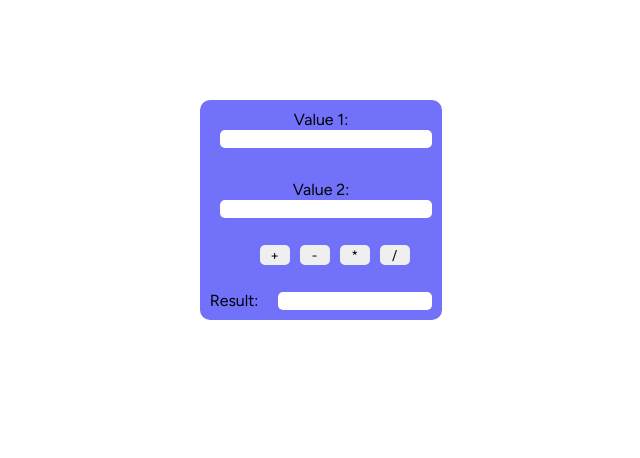
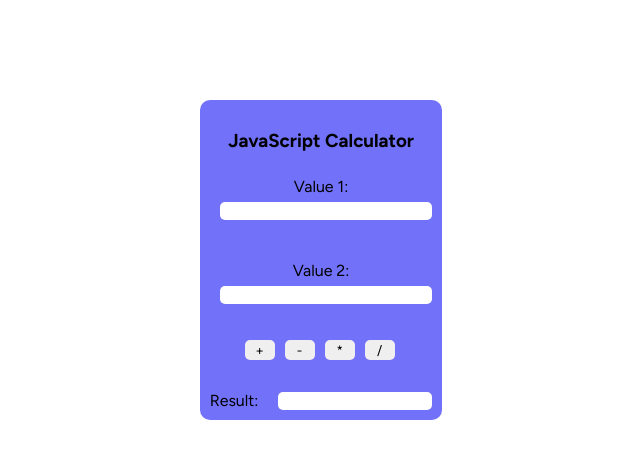
Before and after one commit to mushyRumble2286/simple-js-calculator, a plain HTML site: page index.html in a window 1280 px wide. Shown: the whole page, without its empty margins (319-959 px from the left). Drawn offline with Linux system fonts and the light colour scheme.

Commit message:
Update index.html

```diff
--- a/index.html
+++ b/index.html
@@ -24,7 +24,7 @@
         .operators{
             margin-top: 5px;
             margin-bottom: 25px;
-            margin-left: 50px;
+            margin-left: 35px;
             display: flex;
             gap: 10px;
         }
@@ -45,7 +45,7 @@
             display: flex;
             justify-content: space-between;
             flex-direction: column;
-            height: 200px;
+            height: 300px;
             width: fit-content;
             margin: 100px auto;
             border-radius: 10px;
@@ -56,6 +56,7 @@
 </head>
 <body>
     <div class="container">
+        <h3>JavaScript Calculator</h3>
     <label for="val1">Value 1:</label>
     <input id="val1" type="number" style="margin-bottom: 10px;">
     <br>
```
